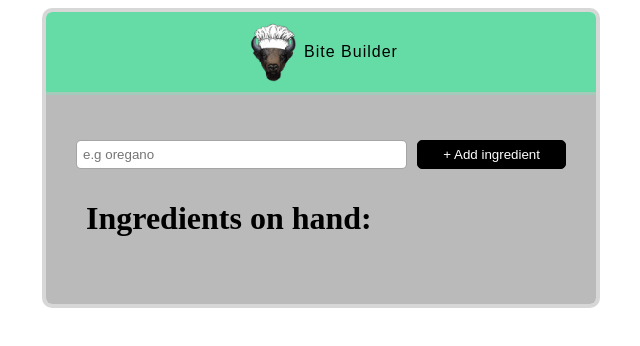
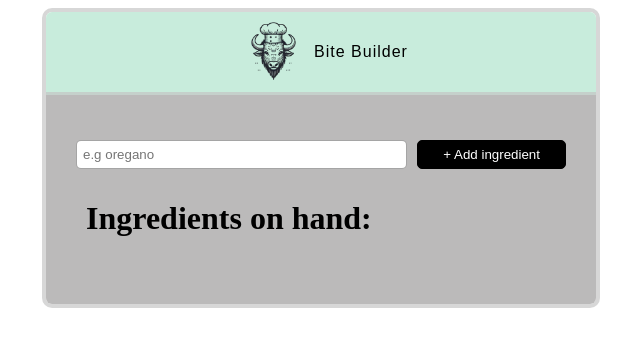
Before and after one commit to PetarMihaylov-PM/react-projects, a React (Vite) app in the folder bite-builder/: page / in a window 1280 px wide. Shown: the top 346 px of the page, without its empty margins (319-959 px from the left). Built offline with nearby package versions, Linux system fonts and the light colour scheme; a web font is replaced by a local one.

Commit message:
commit changes

```diff
--- a/bite-builder/src/components/Header.jsx
+++ b/bite-builder/src/components/Header.jsx
@@ -1,7 +1,7 @@
 export default function Header(){
   return (
     <header className="app-header">
-      <img src="src/assets/app-logo.png" alt="App icon" />
+      <img src="src/assets/logo.png" alt="App icon" />
       <span>Bite Builder</span>
     </header>
   )
--- a/bite-builder/src/components/MainContent.jsx
+++ b/bite-builder/src/components/MainContent.jsx
@@ -12,11 +12,10 @@ export default function MainContent() {
   function handleSubmit(event){
     event.preventDefault();
     const formData = new FormData(event.currentTarget);
-    const newIngredient = formData.get('ingredient'); // using the name key of the form;
-    setIngredients(prevIngtedients => {
-      return[...prevIngtedients, newIngredient]
-    });
+    const newIngredient = formData.get('ingredient');
+    setIngredients(prevIngredients => [...prevIngredients, newIngredient]);
   }
+
 
   return(
     <>
--- a/bite-builder/src/style/style.css
+++ b/bite-builder/src/style/style.css
@@ -19,13 +19,13 @@ body {
   display: flex;
   align-items: center;
   justify-content: center;
-  background-color: rgb(101, 219, 166);
-  padding: 10px;
+  background-color: rgb(200, 236, 220);
+
   border-bottom: solid rgba(195, 195, 195, 0.671) 3px;
 }
 
 .app-header img {
-  width: 60px;
+  width: 80px;
 }
 
 .mainContent {
```
Also changed, not shown: bite-builder/src/assets/logo.png (added).
